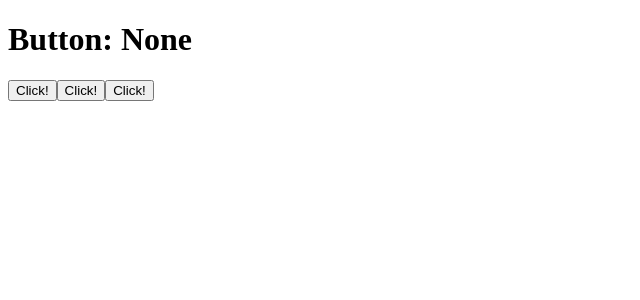
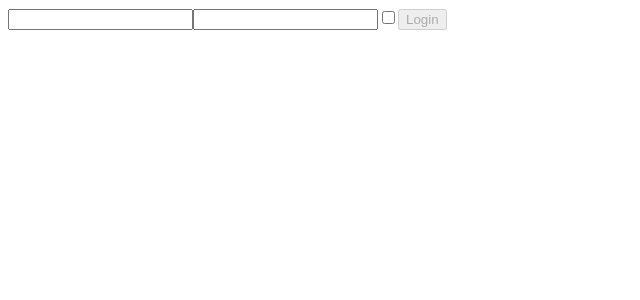
Before and after one commit to AntonioTcs/react_exercises, a React (Create React App) app: page / in a window 1280 px wide. Shown: the top 300 px of the page, without its empty margins (0-640 px from the left). Built offline with nearby package versions, Linux system fonts and the light colour scheme.

Commit message:
Feat: exercise not finished yet

```diff
--- a/src/App.js
+++ b/src/App.js
@@ -1,30 +1,72 @@
 import react from "react";
 
-export class ClickTracker extends react.Component {
+export class App extends react.Component {
+  ButtonClickHandler(props) {
+    const actState = {
+      username: props.username,
+      password: props.password,
+      remember: props.checked,
+    };
+    console.log(actState);
+  }
+  render() {
+    return <Login onLogin={this.ButtonClickHandler} />;
+  }
+}
+class Login extends react.Component {
   state = {
-    lastClick: "None",
+    username: "",
+    password: "",
+    remember: false,
+    bntEnable: true,
   };
 
-  clickEventHandler = (event) => {
-    this.setState((state) => {
-      return {
-        lastClick: event.target.id,
-      };
+  InputChangeHandler = (event) => {
+    const value = event.target.value;
+    const name = event.target.name;
+    const type = event.target.type;
+    const check = event.target.checked;
+
+    this.setState({
+      [name]: type === "checkbox" ? check : value,
     });
+
+    if (this.state.username && this.state.password) {
+      this.setState({
+        bntEnable: false,
+      });
+    }
   };
 
   render() {
     return (
       <div>
-        <h1>Button: {this.state.lastClick}</h1>
-        <button id="one" onClick={this.clickEventHandler}>
-          Click!
-        </button>
-        <button id="two" onClick={this.clickEventHandler}>
-          Click!
-        </button>
-        <button id="three" onClick={this.clickEventHandler}>
-          Click!
+        <input
+          name="username"
+          value={this.state.username}
+          onChange={this.InputChangeHandler}
+        />
+        <input
+          name="password"
+          type="password"
+          value={this.state.password}
+          onChange={this.InputChangeHandler}
+        />
+        <input
+          name="remember"
+          type="checkbox"
+          checked={this.state.remember}
+          onChange={this.InputChangeHandler}
+        />
+
+        <button
+          disabled={this.state.bntEnable}
+          onClick={this.props.ButtonClickHandler}
+          username={this.state.username}
+          password={this.state.password}
+          checked={this.state.remember}
+        >
+          Login
         </button>
       </div>
     );
--- a/src/index.js
+++ b/src/index.js
@@ -1,6 +1,5 @@
-import { ClickTracker } from "./App";
+import { App } from "./App";
 import ReactDOM from "react-dom";
 
-let rootElement = document.querySelector("#root");
-
-ReactDOM.render(<ClickTracker initialValue={0} />, rootElement);
+const rootElement = document.getElementById("root");
+ReactDOM.render(<App />, rootElement);
```
